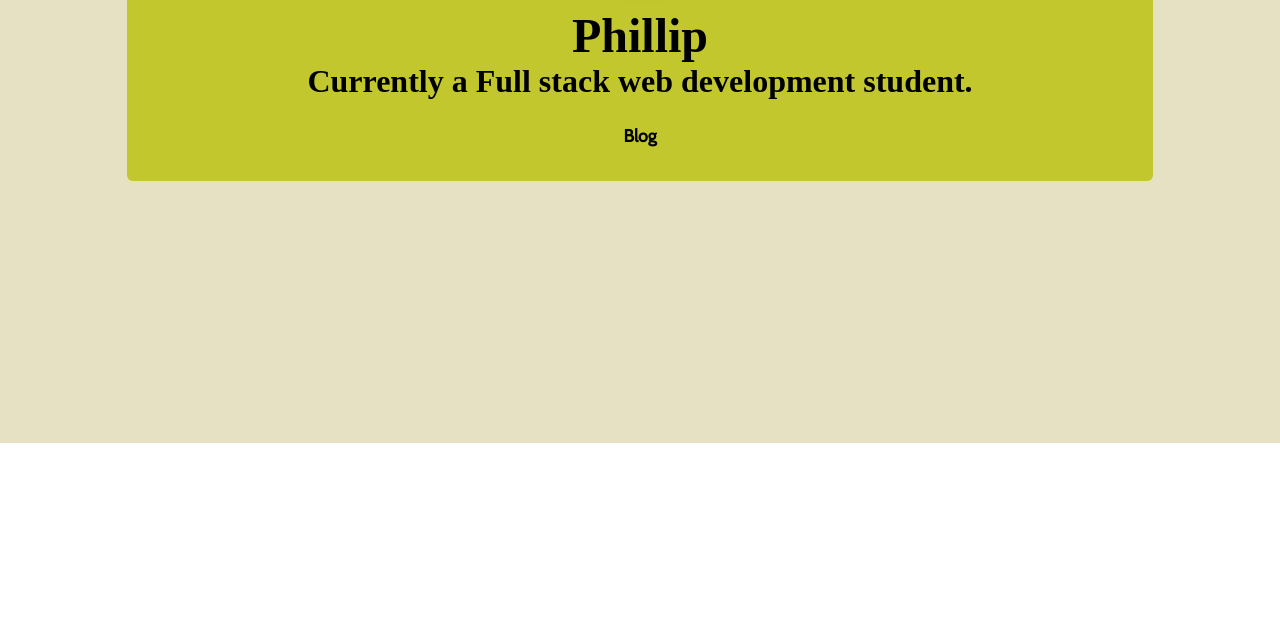
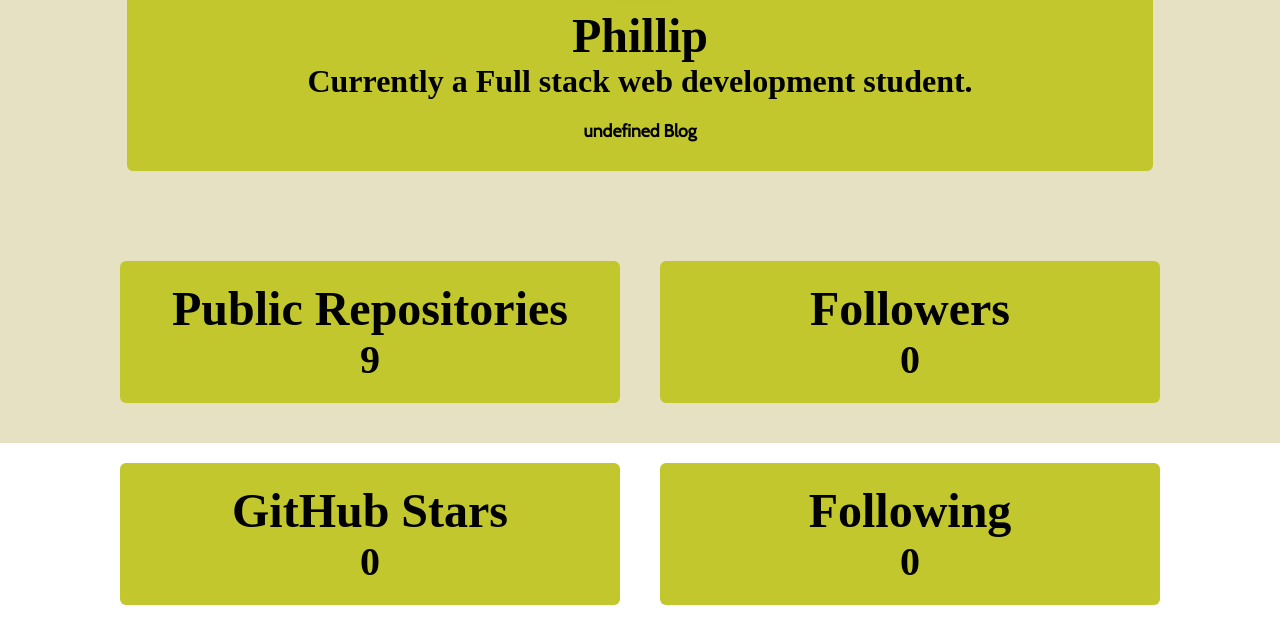
Before and after one commit to phillipwd/profile-generator, an Electron app: page Develop/index.html in a window 1280 px wide. Shown: the part 357-1000 px from the top of the page. Before the commit the page ends 800 px from the top, so only its background shows below. Drawn offline with nearby package versions, Linux system fonts and the light colour scheme; a web font is replaced by a local one.

Commit message:
Adding in cards

```diff
--- a/Develop/index.html
+++ b/Develop/index.html
@@ -153,11 +153,41 @@
             <h1>Phillip </h1>
             <h3>Currently a Full stack web development student.</h3>
             <div class = "links-nav">
-              <a href=https://phillipwd.github.io/Res-portfolio/ class = "nav-link" >Blog</a>
-
-
+              <a href = https://www.google.com/maps/place/undefined/>undefined</a>
+              <a href = https://phillipwd.github.io/Res-portfolio/>Blog</a>
             </div>
           </div>
+        </div>
+        <div class = "container">
+          <div class = "row">
+            <div class = "col">
+              <div class = "card">
+                <h1>Public Repositories</h1>
+                <h2>9</h2>
+              </div>
+            </div>
+            <div class = "col">
+              <div class = "card">
+                <h1>Followers</h1>
+                <h2>0</h2>
+              </div>
+            </div>
+          </div>
+          <div class = "row">
+            <div class = "col">
+              <div class = "card">
+                <h1>GitHub Stars</h1>
+                <h2>0</h2>
+              </div>
+            </div>
+            <div class = "col">
+              <div class = "card">
+                <h1>Following</h1>
+                <h2>0</h2>
+              </div>
+            </div>
+          </div>
+
         </div>
       </div>
     </body>
```
Also changed, not shown: Develop/generateHTML.js (+33 -1 lines).
